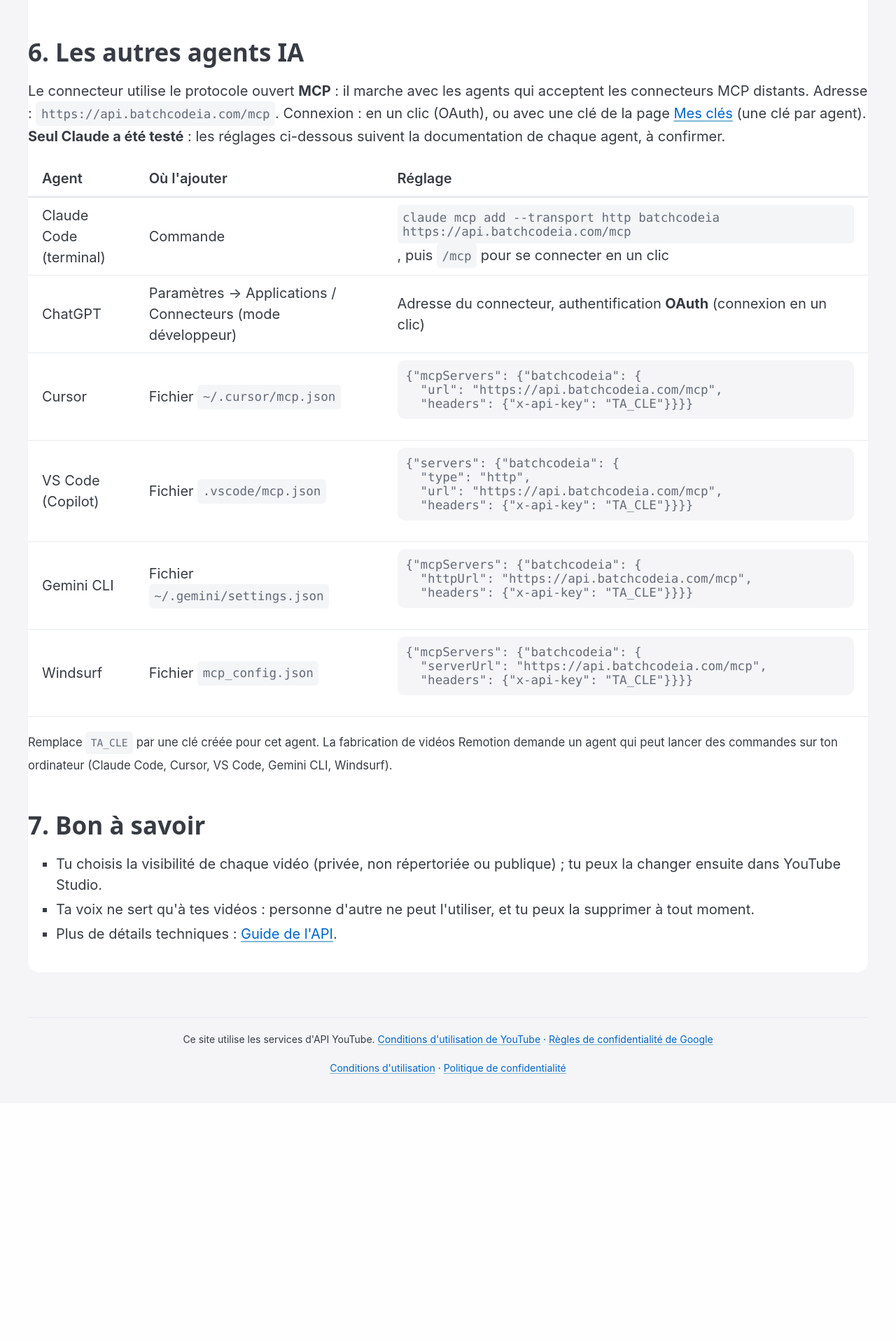
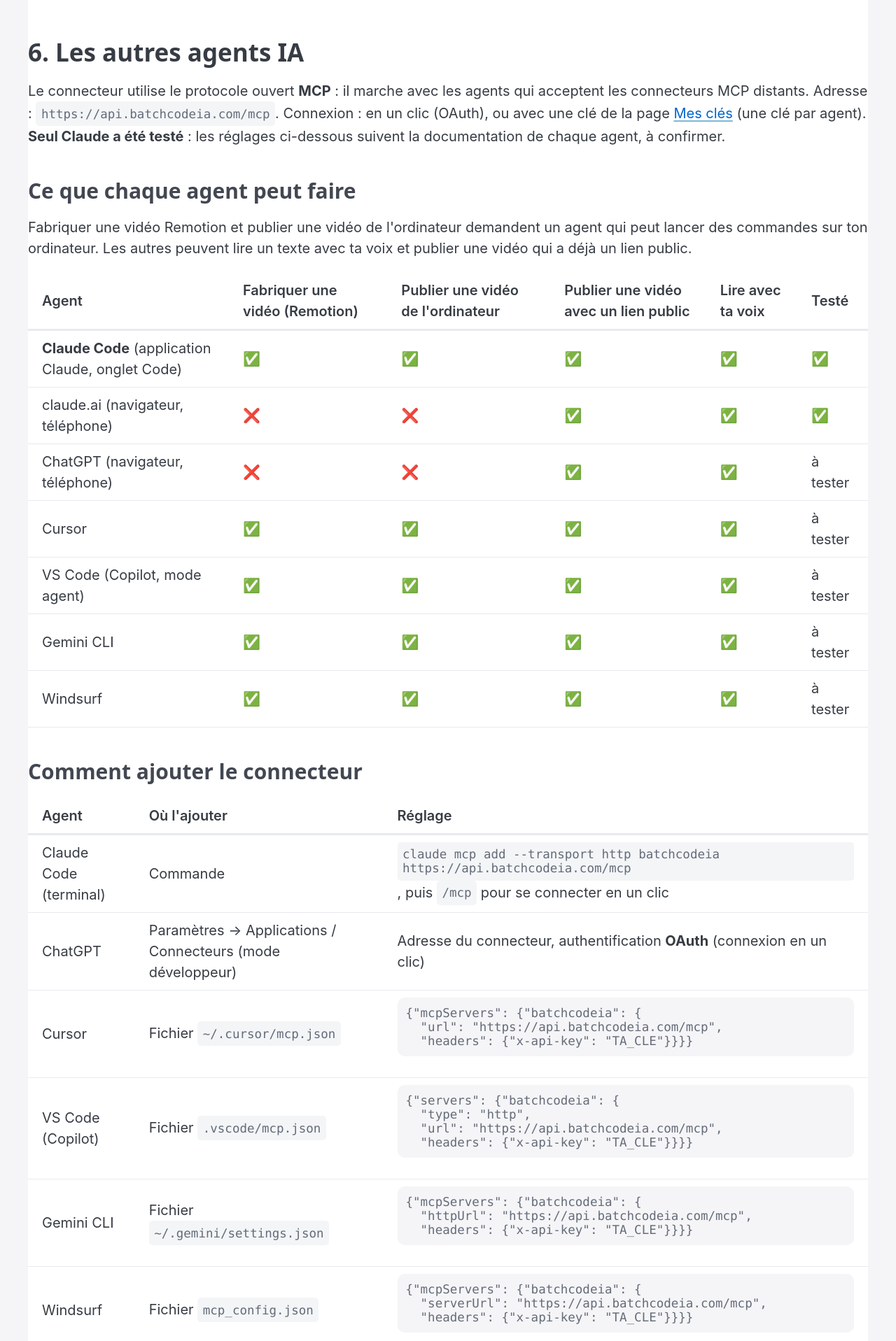
Before and after one commit to sambabath7607/youtube-uploader, a Django app: page /guide-claude/ in a window 1280 px wide. Shown: the part 3054-4971 px from the top of the page at 70% size. Before the commit the page ends 4589 px from the top, so only its background shows below. Run offline with Django 5.2, Linux system fonts and the light colour scheme.

Commit message:
Guide : tableau des capacités de chaque agent IA (fabriquer, publier, voix, testé)
Co-Authored-By: Claude Opus 5.5 <noreply@anthropic.com>

```diff
--- a/template/accounts/guide_claude.html
+++ b/template/accounts/guide_claude.html
@@ -97,6 +97,24 @@ Façon de travailler :
 connecteurs MCP distants. Adresse : <code>https://api.batchcodeia.com/mcp</code>. Connexion : en un clic (OAuth),
 ou avec une clé de la page <a href="{% url 'ma_cle' %}">Mes clés</a> (une clé par agent).
 <strong>Seul Claude a été testé</strong> : les réglages ci-dessous suivent la documentation de chaque agent, à confirmer.</p>
+<h3>Ce que chaque agent peut faire</h3>
+<p>Fabriquer une vidéo Remotion et publier une vidéo de l'ordinateur demandent un agent qui peut lancer des
+commandes sur ton ordinateur. Les autres peuvent lire un texte avec ta voix et publier une vidéo qui a déjà un lien public.</p>
+<table>
+    <thead><tr><th>Agent</th><th>Fabriquer une vidéo (Remotion)</th><th>Publier une vidéo de l'ordinateur</th>
+        <th>Publier une vidéo avec un lien public</th><th>Lire avec ta voix</th><th>Testé</th></tr></thead>
+    <tbody>
+        <tr><td><strong>Claude Code</strong> (application Claude, onglet Code)</td><td>✅</td><td>✅</td><td>✅</td><td>✅</td><td>✅</td></tr>
+        <tr><td>claude.ai (navigateur, téléphone)</td><td>❌</td><td>❌</td><td>✅</td><td>✅</td><td>✅</td></tr>
+        <tr><td>ChatGPT (navigateur, téléphone)</td><td>❌</td><td>❌</td><td>✅</td><td>✅</td><td>à tester</td></tr>
+        <tr><td>Cursor</td><td>✅</td><td>✅</td><td>✅</td><td>✅</td><td>à tester</td></tr>
+        <tr><td>VS Code (Copilot, mode agent)</td><td>✅</td><td>✅</td><td>✅</td><td>✅</td><td>à tester</td></tr>
+        <tr><td>Gemini CLI</td><td>✅</td><td>✅</td><td>✅</td><td>✅</td><td>à tester</td></tr>
+        <tr><td>Windsurf</td><td>✅</td><td>✅</td><td>✅</td><td>✅</td><td>à tester</td></tr>
+    </tbody>
+</table>
+
+<h3>Comment ajouter le connecteur</h3>
 <table>
     <thead><tr><th>Agent</th><th>Où l'ajouter</th><th>Réglage</th></tr></thead>
     <tbody>
```
Also changed, not shown: JOURNAL.md (+6 -0 lines), accounts/tests.py (+8 -0 lines).
